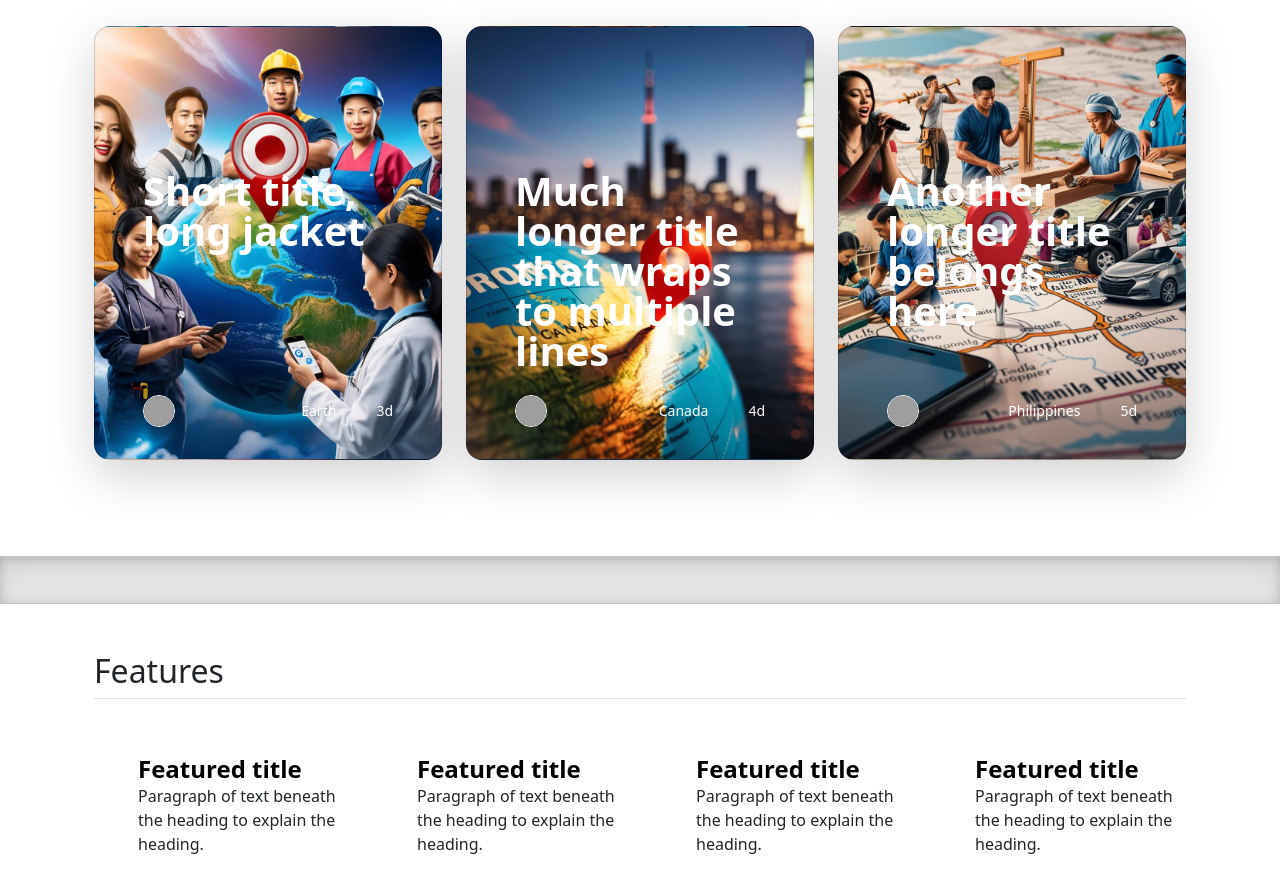
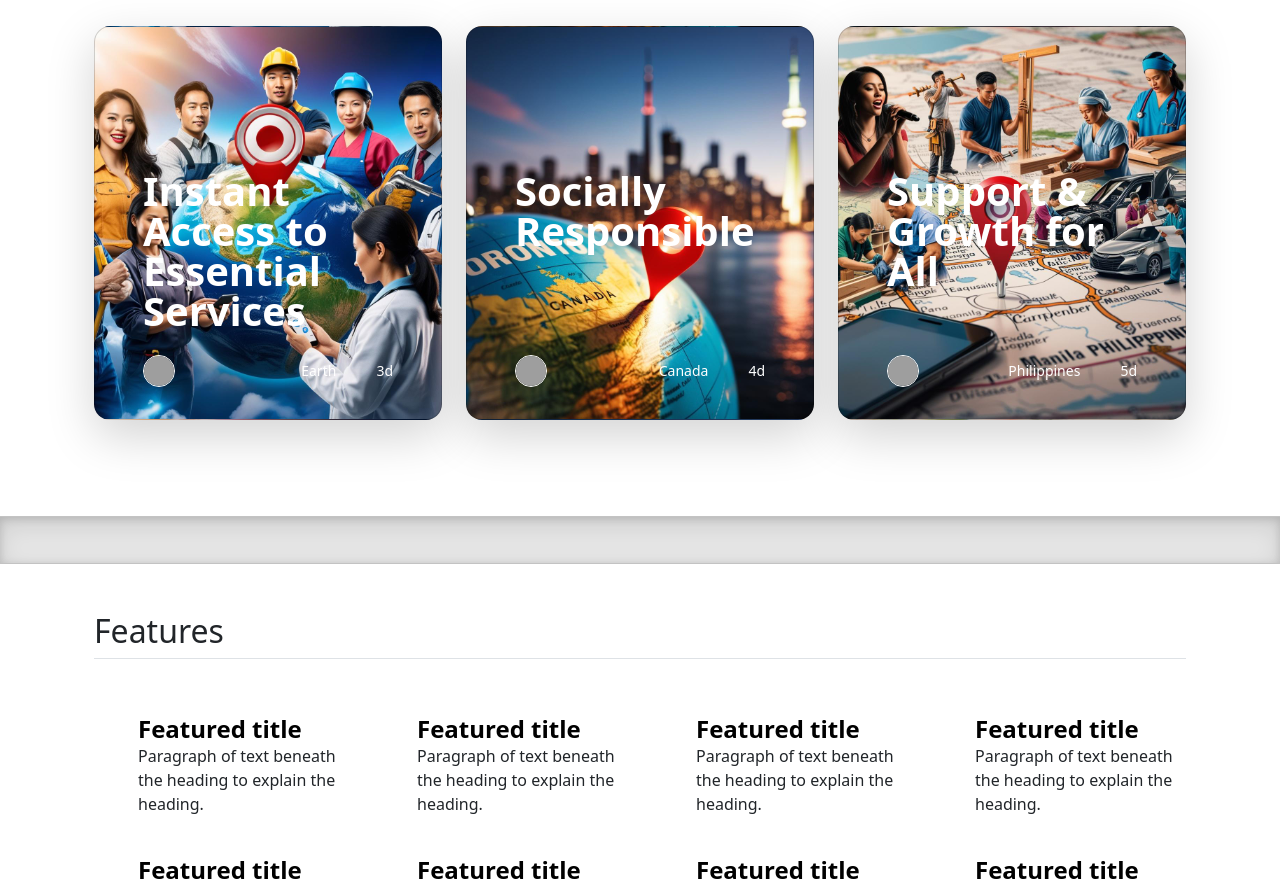
Before and after one commit to earlblamier/angular-web-project, an Angular app: page / in a window 1280 px wide. Shown: the part 920-1809 px from the top of the page. Built offline with nearby package versions, Linux system fonts and the light colour scheme; grey boxes are pictures that could not be loaded.

Commit message:
update cards

```diff
--- a/src/app/card/card.component.html
+++ b/src/app/card/card.component.html
@@ -5,7 +5,7 @@
       <div class="col">
         <div class="card card-cover h-100 overflow-hidden text-bg-dark rounded-4 shadow-lg" style="background-image: url('assets/images/ad-image-earth.jpg'); background-size: cover; background-position: center;">
           <div class="d-flex flex-column h-100 p-5 pb-3 text-white text-shadow-1">
-            <h3 class="pt-5 mt-5 mb-4 display-6 lh-1 fw-bold">Short title, long jacket</h3>
+            <h3 class="pt-5 mt-5 mb-4 display-6 lh-1 fw-bold">Instant Access to Essential Services</h3>
             <ul class="d-flex list-unstyled mt-auto">
               <li class="me-auto">
                 <img src="https://github.com/twbs.png" alt="Bootstrap" width="32" height="32" class="rounded-circle border border-white">
@@ -26,7 +26,7 @@
       <div class="col">
         <div class="card card-cover h-100 overflow-hidden text-bg-dark rounded-4 shadow-lg" style="background-image: url('assets/images/ad-image-toronto.jpg'); background-size: cover; background-position: center;">
           <div class="d-flex flex-column h-100 p-5 pb-3 text-white text-shadow-1">
-            <h3 class="pt-5 mt-5 mb-4 display-6 lh-1 fw-bold">Much longer title that wraps to multiple lines</h3>
+            <h3 class="pt-5 mt-5 mb-4 display-6 lh-1 fw-bold">Socially Responsible</h3>
             <ul class="d-flex list-unstyled mt-auto">
               <li class="me-auto">
                 <img src="https://github.com/twbs.png" alt="Bootstrap" width="32" height="32" class="rounded-circle border border-white">
@@ -48,7 +48,7 @@
         <div class="card card-cover h-100 overflow-hidden text-bg-dark rounded-4 shadow-lg" style="background-image: url('assets/images/ad-image-phil.jpg'); background-size: cover; background-position: center;">
           <div class="d-flex flex-column h-100 p-5 pb-3 text-shadow-1">
           <!--<div class="d-flex flex-column h-100 p-5 pb-3 text-shadow-1" style="background: url('assets/images/ad-image-phil.jpg') no-repeat center center; background-size: cover;"> -->
-            <h3 class="pt-5 mt-5 mb-4 display-6 lh-1 fw-bold">Another longer title belongs here</h3>
+            <h3 class="pt-5 mt-5 mb-4 display-6 lh-1 fw-bold">Support & Growth for All</h3>
             <ul class="d-flex list-unstyled mt-auto">
               <li class="me-auto">
                 <img src="https://github.com/twbs.png" alt="Bootstrap" width="32" height="32" class="rounded-circle border border-white">
```
